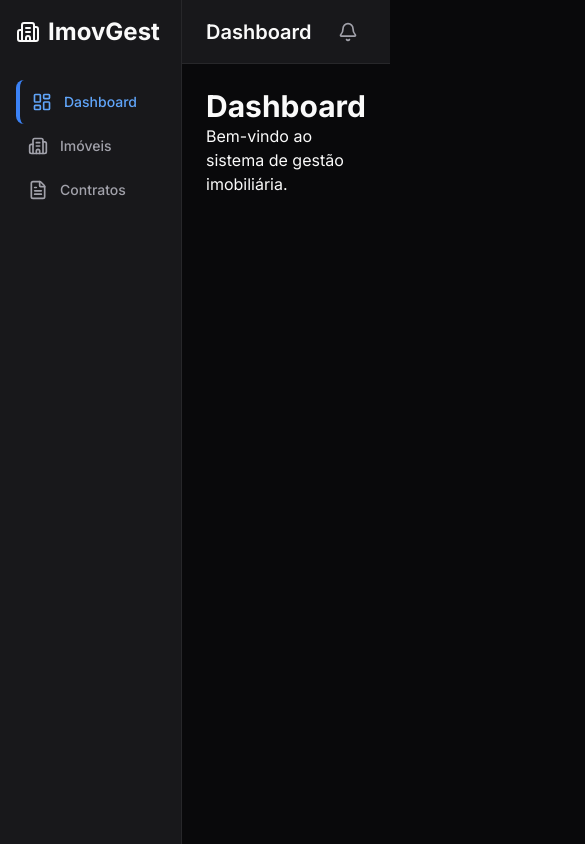
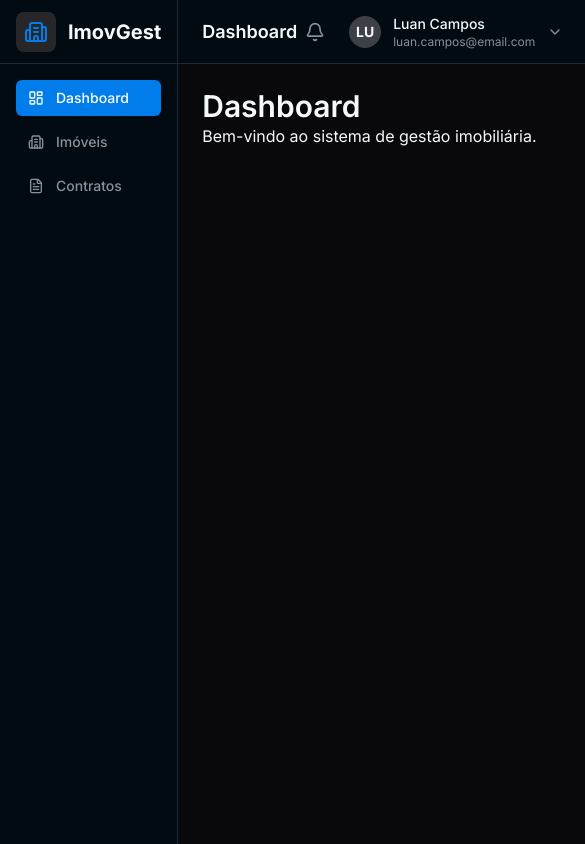
Before and after one commit to luanfcampos/gestao-imobiliaria, a Next.js app: page /dashboard in a window 390 px wide. Shown: the whole page, 585 px wide, since content can reach past the window. Built offline with nearby package versions, Linux system fonts and the light colour scheme.

Commit message:
Refatora o tema de cores utilizando o modelo oklch para melhorar a consistência visual; atualiza o componente Header com novo layout e informações do usuário; ajusta o Sidebar para melhor responsividade; adiciona novo componente Card com subcomponentes.

```diff
--- a/src/app/globals.css
+++ b/src/app/globals.css
@@ -1,22 +1,34 @@
 @import "tailwindcss";
 
 @theme {
-  --color-background: #09090b; /* bg-zinc-950 */
-  --color-surface: #18181b; /* bg-zinc-900 */
-  --color-surface-raised: #27272a; /* bg-zinc-800 */
-  --color-border: #3f3f46; /* border-zinc-700 */
-  --color-accent: #3b82f6; /* blue-500 */
-  --color-text-primary: #fafafa; /* text-zinc-50 */
-  --color-text-secondary: #a1a1aa; /* text-zinc-400 */
-  --color-text-label: #d4d4d8; /* text-zinc-300 */
+  --color-background: oklch(9.3% 0.02 240); /* Equivalent to zinc-950 */
+  --color-surface: oklch(14.5% 0.022 240); /* Equivalent to zinc-900 */
+  --color-surface-raised: oklch(20% 0.024 240); /* Equivalent to zinc-800 */
+  --color-border: oklch(28% 0.026 240); /* Equivalent to zinc-700 */
 
-  --color-success: #10b981; /* emerald-500 */
-  --color-alert: #f59e0b; /* amber-500 */
-  --color-info: #60a5fa; /* blue-400 */
-  --color-neutral: #a1a1aa; /* zinc-400 */
+  --color-accent: oklch(58.5% 0.2 250); /* Equivalent to blue-500 */
+  --color-accent-hover: oklch(62% 0.2 250); /* Equivalent to blue-400 */
+
+  --color-text-primary: oklch(98% 0.005 240); /* Equivalent to zinc-50 */
+  --color-text-secondary: oklch(65% 0.01 240); /* Equivalent to zinc-400 */
+  --color-text-label: oklch(85% 0.007 240); /* Equivalent to zinc-300 */
+
+  --color-success: oklch(65% 0.15 150); /* Equivalent to emerald-500 */
+  --color-alert: oklch(75% 0.18 85); /* Equivalent to amber-500 */
+  --color-info: oklch(70% 0.18 240); /* Equivalent to blue-400 */
+  --color-neutral: oklch(65% 0.01 240); /* Equivalent to zinc-400 */
+
+  --shadow-color: 220 3% 5%; /* For shadow-black/20 */
+  --shadow-strength: 10%;
 }
 
 body {
   background-color: var(--color-background);
   color: var(--color-text-primary);
+  -webkit-font-smoothing: antialiased;
+  -moz-osx-font-smoothing: grayscale;
 }
+
+h1, h2, h3, h4, h5, h6 {
+  @apply font-semibold text-[var(--color-text-primary)];
+}
--- a/src/components/shared/Header.tsx
+++ b/src/components/shared/Header.tsx
@@ -1,14 +1,14 @@
 "use client"
 
 import { usePathname } from "next/navigation"
-import { Bell } from "lucide-react"
+import { Bell, ChevronDown } from "lucide-react"
 
-// Mapeia o path para um título amigável
 const getTitleFromPathname = (pathname: string): string => {
-  if (pathname.startsWith("/imoveis")) return "Imóveis"
-  if (pathname.startsWith("/contratos")) return "Contratos"
-  if (pathname.startsWith("/dashboard")) return "Dashboard"
-  return "ImovGest"
+    if (pathname.startsWith("/imoveis")) return "Imóveis";
+    if (pathname.startsWith("/contratos/novo")) return "Novo Contrato";
+    if (pathname.startsWith("/contratos")) return "Contratos";
+    if (pathname.startsWith("/dashboard")) return "Dashboard";
+    return "ImovGest";
 }
 
 export function Header() {
@@ -16,11 +16,23 @@ export function Header() {
   const title = getTitleFromPathname(pathname)
 
   return (
-    <header className="h-16 flex items-center justify-between px-6 bg-[var(--color-surface)] border-b border-[var(--color-surface-raised)]">
-      <h1 className="text-xl font-semibold text-[var(--color-text-primary)]">{title}</h1>
-      <button className="p-2 rounded-full hover:bg-[var(--color-surface-raised)]">
-        <Bell className="h-5 w-5 text-[var(--color-text-secondary)]" />
-      </button>
+    <header className="h-16 flex items-center justify-between px-6 bg-[var(--color-surface)] border-b border-[var(--color-border)]">
+      <h1 className="text-lg font-semibold text-[var(--color-text-primary)]">{title}</h1>
+      <div className="flex items-center gap-4">
+        <button className="p-2 rounded-full hover:bg-[var(--color-surface-raised)]">
+          <Bell className="h-5 w-5 text-[var(--color-text-secondary)]" />
+        </button>
+        <div className="flex items-center gap-3">
+            <div className="w-8 h-8 rounded-full bg-zinc-700 flex items-center justify-center text-sm font-bold">
+                LU
+            </div>
+            <div className="flex flex-col text-sm">
+                <span className="font-medium text-[var(--color-text-primary)]">Luan Campos</span>
+                <span className="text-xs text-[var(--color-text-secondary)]">luan.campos@email.com</span>
+            </div>
+            <ChevronDown className="h-4 w-4 text-[var(--color-text-secondary)]" />
+        </div>
+      </div>
     </header>
   )
 }
--- a/src/components/shared/Sidebar.tsx
+++ b/src/components/shared/Sidebar.tsx
@@ -1,39 +1,43 @@
-"use client"
+"use client";
 
-import Link from "next/link"
-import { usePathname } from "next/navigation"
-import { cn } from "@/lib/utils"
-import { LayoutDashboard, Building2, FileText } from "lucide-react"
+import Link from "next/link";
+import { usePathname } from "next/navigation";
+import { cn } from "@/lib/utils";
+import { LayoutDashboard, Building2, FileText } from "lucide-react";
 
 export function Sidebar() {
-  const pathname = usePathname()
+  const pathname = usePathname();
 
   const navItems = [
     { name: "Dashboard", href: "/dashboard", icon: LayoutDashboard },
     { name: "Imóveis", href: "/imoveis", icon: Building2 },
     { name: "Contratos", href: "/contratos", icon: FileText },
-  ]
+  ];
 
   return (
-    <aside className="w-64 min-h-screen bg-[var(--color-surface)] border-r border-[var(--color-surface-raised)] p-4">
-      <div className="flex items-center gap-2 text-2xl font-bold mb-8 text-[var(--color-text-primary)]">
-        <Building2 />
-        <span>ImovGest</span>
+    <aside className="w-60 min-h-screen bg-[var(--color-surface)] border-r border-[var(--color-border)] flex flex-col">
+      <div className="flex items-center gap-3 h-16 px-4 border-b border-[var(--color-border)]">
+        <div className="bg-zinc-800 p-2 rounded-lg">
+          <Building2 className="h-6 w-6 text-[var(--color-accent)]" />
+        </div>
+        <span className="text-xl font-bold text-[var(--color-text-primary)]">
+          ImovGest
+        </span>
       </div>
-      <nav>
-        <ul>
+      <nav className="flex-1 px-4 py-4">
+        <ul className="space-y-2">
           {navItems.map((item) => (
             <li key={item.href}>
               <Link
                 href={item.href}
                 className={cn(
-                  "flex items-center gap-3 p-3 rounded-lg text-sm font-medium transition-colors",
-                  pathname === item.href
-                    ? "bg-[color:var(--color-accent)_/10] text-[var(--color-info)] border-l-4 border-[var(--color-accent)]"
+                  "flex items-center gap-3 px-3 py-2 rounded-md text-sm font-medium transition-colors",
+                  pathname.startsWith(item.href)
+                    ? "bg-[var(--color-accent)] text-white"
                     : "text-[var(--color-text-secondary)] hover:text-[var(--color-text-primary)] hover:bg-[var(--color-surface-raised)]"
                 )}
               >
-                <item.icon className="h-5 w-5" />
+                <item.icon className="h-4 w-4" />
                 {item.name}
               </Link>
             </li>
@@ -41,5 +45,5 @@ export function Sidebar() {
         </ul>
       </nav>
     </aside>
-  )
+  );
 }
--- /dev/null
+++ b/src/components/ui/Card.tsx
@@ -0,0 +1,75 @@
+import * as React from "react"
+import { cn } from "@/lib/utils"
+
+const Card = React.forwardRef<
+  HTMLDivElement,
+  React.HTMLAttributes<HTMLDivElement>
+>(({ className, ...props }, ref) => (
+  <div
+    ref={ref}
+    className={cn(
+      "rounded-lg border border-[var(--color-border)] bg-[var(--color-surface-raised)] text-[var(--color-text-primary)] shadow-md shadow-black/20",
+      className
+    )}
+    {...props}
+  />
+))
+Card.displayName = "Card"
+
+const CardHeader = React.forwardRef<
+  HTMLDivElement,
+  React.HTMLAttributes<HTMLDivElement>
+>(({ className, ...props }, ref) => (
+  <div
+    ref={ref}
+    className={cn("flex flex-col space-y-1.5 p-6", className)}
+    {...props}
+  />
+))
+CardHeader.displayName = "CardHeader"
+
+const CardTitle = React.forwardRef<
+  HTMLParagraphElement,
+  React.HTMLAttributes<HTMLHeadingElement>
+>(({ className, ...props }, ref) => (
+  <h3
+    ref={ref}
+    className={cn("text-lg font-semibold leading-none tracking-tight", className)}
+    {...props}
+  />
+))
+CardTitle.displayName = "CardTitle"
+
+const CardDescription = React.forwardRef<
+  HTMLParagraphElement,
+  React.HTMLAttributes<HTMLParagraphElement>
+>(({ className, ...props }, ref) => (
+  <p
+    ref={ref}
+    className={cn("text-sm text-[var(--color-text-secondary)]", className)}
+    {...props}
+  />
+))
+CardDescription.displayName = "CardDescription"
+
+const CardContent = React.forwardRef<
+  HTMLDivElement,
+  React.HTMLAttributes<HTMLDivElement>
+>(({ className, ...props }, ref) => (
+  <div ref={ref} className={cn("p-6 pt-0", className)} {...props} />
+))
+CardContent.displayName = "CardContent"
+
+const CardFooter = React.forwardRef<
+  HTMLDivElement,
+  React.HTMLAttributes<HTMLDivElement>
+>(({ className, ...props }, ref) => (
+  <div
+    ref={ref}
+    className={cn("flex items-center p-6 pt-0", className)}
+    {...props}
+  />
+))
+CardFooter.displayName = "CardFooter"
+
+export { Card, CardHeader, CardFooter, CardTitle, CardDescription, CardContent }
```
